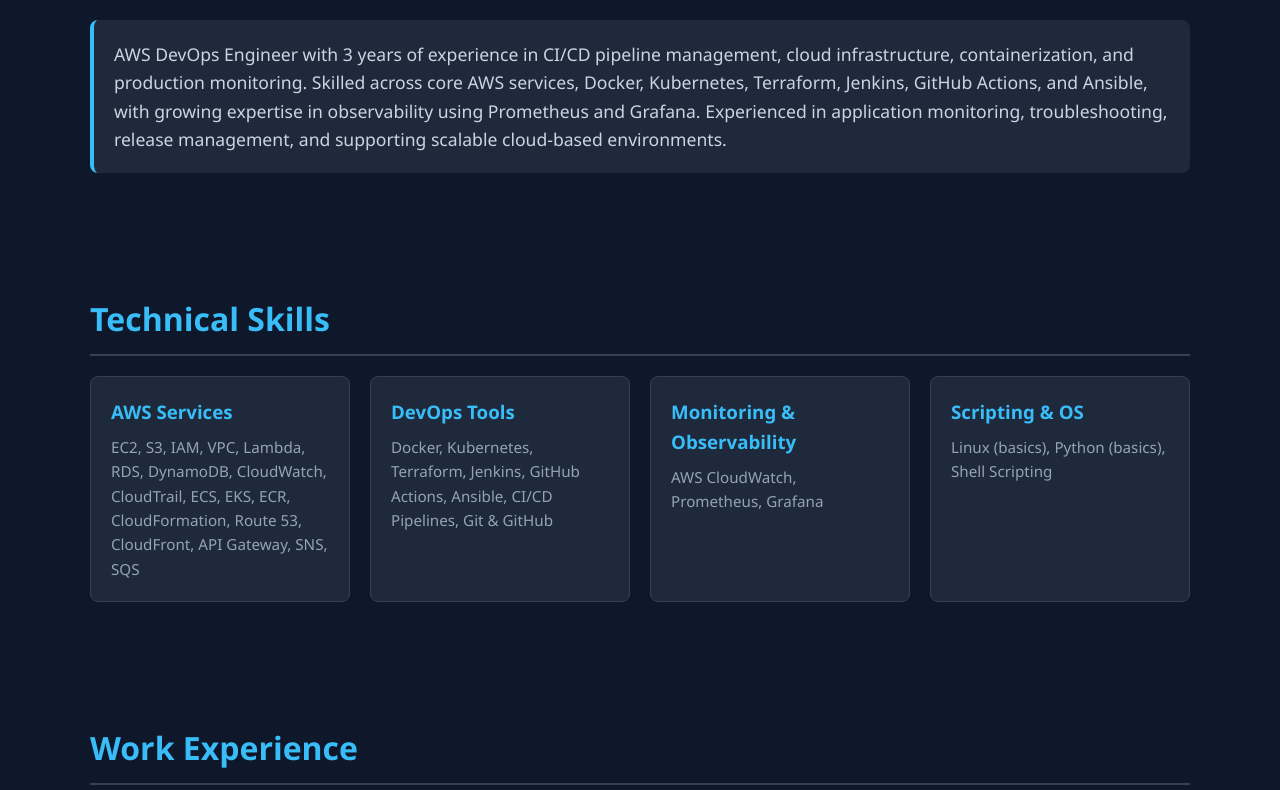
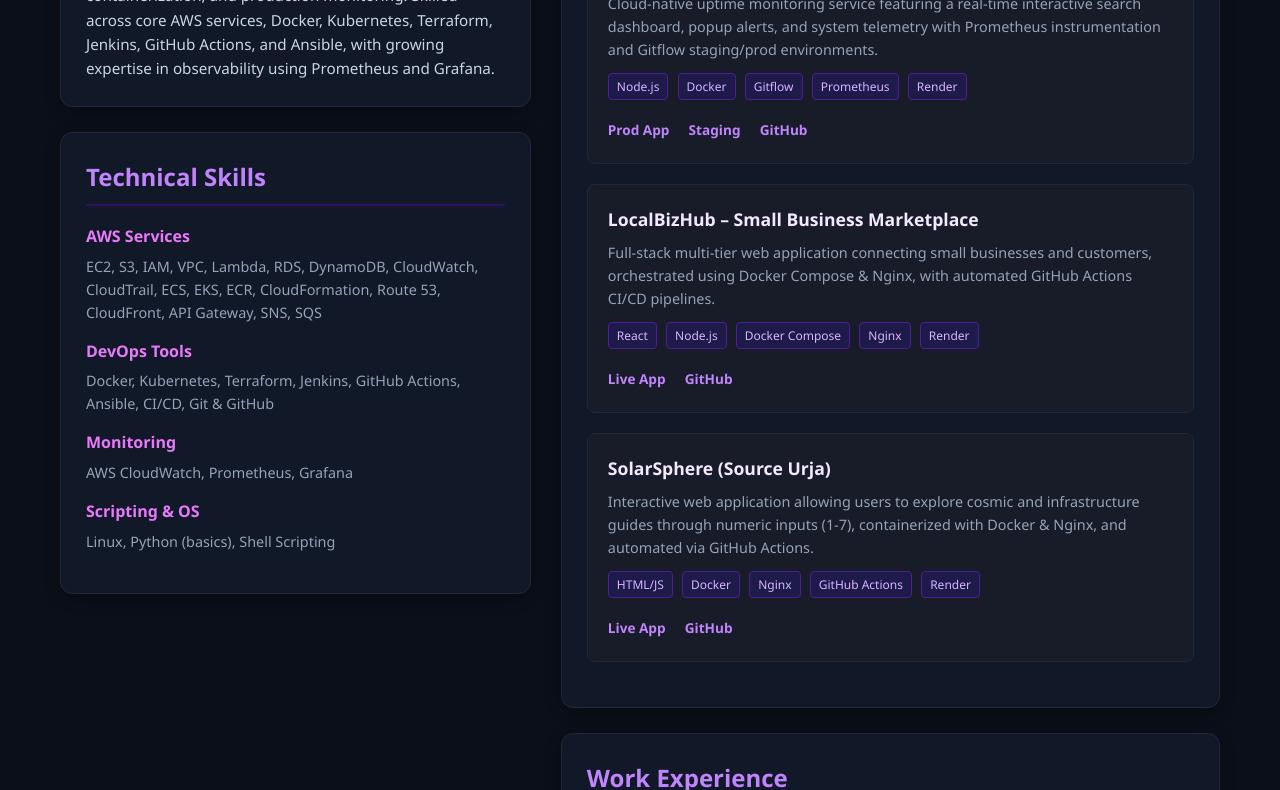
Before and after one commit to jyotirajput2112/portfolio, a plain HTML site: page index.html in a window 1280 px wide. Shown: the part 477-1267 px from the top of the page. Drawn offline with Linux system fonts and the light colour scheme.

Commit message:
Update portfolio layout with center header and sidebar grid

```diff
--- a/index.html
+++ b/index.html
@@ -10,91 +10,76 @@
 </head>
 <body>
 
-    <!-- Header / Hero Section -->
+    <!-- Header / Hero Section (Centered Name & Side-by-side Links) -->
     <header class="hero">
         <div class="container">
             <h1 class="fade-in">Jyoti Rajput</h1>
             <p class="tagline">AWS DevOps Engineer | Bengaluru, India</p>
 
-            <!-- Contact & Social Links (Clickable) -->
+            <!-- Contact & Social Links side-by-side -->
             <div class="contact-links">
                 <a href="tel:6261497113" class="btn"><i class="fa-solid fa-phone"></i> 6261497113</a>
                 <a href="mailto:jrajput0021@gmail.com" class="btn"><i class="fa-solid fa-envelope"></i> jrajput0021@gmail.com</a>
                 <a href="https://github.com/jyotirajput2112" target="_blank" class="btn"><i class="fa-brands fa-github"></i> GitHub</a>
                 <a href="https://www.linkedin.com/in/jyoti-rajput-51ba9118b" target="_blank" class="btn"><i class="fa-brands fa-linkedin"></i> LinkedIn</a>
-                <a href="assets/resume.pdf" target="_blank" class="btn cv-btn"><i class="fa-solid fa-file-arrow-down"></i> Download CV</a>
+                <a href="assets/resume.pdf" target="_blank" class="btn cv-btn"><i class="fa-solid fa-file-arrow-down"></i> CV</a>
             </div>
         </div>
     </header>
 
+    <!-- Main Content Grid: Left (Summary & Skills), Right (Projects & Experience) -->
+    <div class="main-container container">
+
+        <!-- Left Sidebar (Summary & Skills) -->
+        <aside class="left-column">
             <!-- Professional Summary Section -->
-    <section class="section container">
+            <section class="section-box">
                 <h2>Professional Summary</h2>
                 <p class="summary-text">
-            AWS DevOps Engineer with 3 years of experience in CI/CD pipeline management, cloud infrastructure, containerization, and production monitoring. Skilled across core AWS services, Docker, Kubernetes, Terraform, Jenkins, GitHub Actions, and Ansible, with growing expertise in observability using Prometheus and Grafana. Experienced in application monitoring, troubleshooting, release management, and supporting scalable cloud-based environments.
+                    AWS DevOps Engineer with 3 years of experience in CI/CD pipeline management, cloud infrastructure, containerization, and production monitoring. Skilled across core AWS services, Docker, Kubernetes, Terraform, Jenkins, GitHub Actions, and Ansible, with growing expertise in observability using Prometheus and Grafana.
                 </p>
             </section>
 
             <!-- Technical Skills Section -->
-    <section class="section container">
+            <section class="section-box">
                 <h2>Technical Skills</h2>
-        <div class="skills-grid">
-            <div class="skill-card">
+                <div class="skill-category">
                     <h3>AWS Services</h3>
                     <p>EC2, S3, IAM, VPC, Lambda, RDS, DynamoDB, CloudWatch, CloudTrail, ECS, EKS, ECR, CloudFormation, Route 53, CloudFront, API Gateway, SNS, SQS</p>
                 </div>
-            <div class="skill-card">
+                <div class="skill-category">
                     <h3>DevOps Tools</h3>
-                <p>Docker, Kubernetes, Terraform, Jenkins, GitHub Actions, Ansible, CI/CD Pipelines, Git & GitHub</p>
+                    <p>Docker, Kubernetes, Terraform, Jenkins, GitHub Actions, Ansible, CI/CD, Git & GitHub</p>
                 </div>
-            <div class="skill-card">
-                <h3>Monitoring & Observability</h3>
+                <div class="skill-category">
+                    <h3>Monitoring</h3>
                     <p>AWS CloudWatch, Prometheus, Grafana</p>
                 </div>
-            <div class="skill-card">
+                <div class="skill-category">
                     <h3>Scripting & OS</h3>
-                <p>Linux (basics), Python (basics), Shell Scripting</p>
-            </div>
+                    <p>Linux, Python (basics), Shell Scripting</p>
                 </div>
             </section>
+        </aside>
 
-    <!-- Work Experience Section -->
-    <section class="section container">
-        <h2>Work Experience</h2>
-        <div class="experience-card">
-            <h3>AWS DevOps Engineer</h3>
-            <span class="company-duration">Innotab Technologies Pvt Ltd • Bengaluru, India (06/2023 – Present)</span>
-            <ul class="exp-list">
-                <li>Managed and monitored CI/CD pipelines using Jenkins and GitHub Actions for build and deployment activities.</li>
-                <li>Worked with Git and GitHub repositories for source code management and version control.</li>
-                <li>Created and managed Docker containers for application deployment.</li>
-                <li>Assisted in Kubernetes deployment and container orchestration activities.</li>
-                <li>Worked on AWS services including EC2, S3, IAM, VPC, and EKS.</li>
-                <li>Monitored Linux servers and analyzed logs for troubleshooting issues.</li>
-                <li>Supported deployment and release management activities.</li>
-                <li>Used AWS CloudWatch for application monitoring and log analysis.</li>
-                <li>Coordinated with development and operations teams during release cycles.</li>
-                <li>Maintained deployment reports and technical documentation.</li>
-            </ul>
-        </div>
-    </section>
+        <!-- Right Main Content (Projects & Experience) -->
+        <main class="right-column">
 
             <!-- Projects Section -->
-    <section class="section container">
+            <section class="section-box">
                 <h2>Featured Projects</h2>
-        <div class="projects-grid">
 
-            <!-- Project 1: DeployPulse -->
+                <!-- Project 1 -->
                 <div class="project-card">
-                <h3>DeployPulse – Uptime & Infrastructure Monitoring Platform</h3>
-                <p>Cloud-native uptime monitoring service featuring a real-time interactive search dashboard, popup alerts, and system telemetry with Prometheus instrumentation and Gitflow staging/production environments.</p>
+                    <h3>DeployPulse – Uptime & Infrastructure Monitoring</h3>
+                    <p>Cloud-native uptime monitoring service featuring a real-time interactive search dashboard, popup alerts, and system telemetry with Prometheus instrumentation and Gitflow staging/prod environments.</p>
                     <div class="tech-stack"><span>Node.js</span> <span>Docker</span> <span>Gitflow</span> <span>Prometheus</span> <span>Render</span></div>
                     <a href="https://deploypulse-prod.onrender.com" target="_blank" class="project-link">Prod App</a>
-                <a href="https://deploypulse-staging.onrender.com" target="_blank" class="project-link">Staging App</a>
+                    <a href="https://deploypulse-staging.onrender.com" target="_blank" class="project-link">Staging</a>
                     <a href="https://github.com/jyotirajput2112/deploypulse" target="_blank" class="project-link">GitHub</a>
                 </div>
 
-            <!-- Project 2: LocalBizHub -->
+                <!-- Project 2 -->
                 <div class="project-card">
                     <h3>LocalBizHub – Small Business Marketplace</h3>
                     <p>Full-stack multi-tier web application connecting small businesses and customers, orchestrated using Docker Compose & Nginx, with automated GitHub Actions CI/CD pipelines.</p>
@@ -103,7 +88,7 @@
                     <a href="https://github.com/jyotirajput2112/LocalBizHub" target="_blank" class="project-link">GitHub</a>
                 </div>
 
-            <!-- Project 3: SolarSphere -->
+                <!-- Project 3 -->
                 <div class="project-card">
                     <h3>SolarSphere (Source Urja)</h3>
                     <p>Interactive web application allowing users to explore cosmic and infrastructure guides through numeric inputs (1-7), containerized with Docker & Nginx, and automated via GitHub Actions.</p>
@@ -111,16 +96,32 @@
                     <a href="https://solarsphere.onrender.com" target="_blank" class="project-link">Live App</a>
                     <a href="https://github.com/jyotirajput2112/SolarSphere" target="_blank" class="project-link">GitHub</a>
                 </div>
+            </section>
 
+            <!-- Work Experience Section -->
+            <section class="section-box">
+                <h2>Work Experience</h2>
+                <div class="experience-card">
+                    <h3>AWS DevOps Engineer</h3>
+                    <span class="company-duration">Innotab Technologies Pvt Ltd • Bengaluru, India (06/2023 – Present)</span>
+                    <ul class="exp-list">
+                        <li>Managed and monitored CI/CD pipelines using Jenkins and GitHub Actions for build and deployment activities.</li>
+                        <li>Created and managed Docker containers and assisted in Kubernetes deployment and container orchestration.</li>
+                        <li>Worked on core AWS services including EC2, S3, IAM, VPC, and EKS.</li>
+                        <li>Monitored Linux servers, analyzed logs via AWS CloudWatch, and handled troubleshooting.</li>
+                        <li>Coordinated with development and operations teams during release cycles.</li>
+                    </ul>
                 </div>
             </section>
+
+        </main>
+    </div>
 
     <!-- Footer -->
     <footer>
         <p>&copy; 2026 Jyoti Rajput. All rights reserved.</p>
     </footer>
 
-    <!-- JavaScript File Link -->
     <script src="script.js"></script>
 </body>
 </html>
--- a/style.css
+++ b/style.css
@@ -6,209 +6,205 @@
 }
 
 body {
-    background-color: #0f172a;
+    background-color: #0b0f19;
     color: #e2e8f0;
     line-height: 1.6;
 }
 
 .container {
-    max-width: 1100px;
+    max-width: 1200px;
     margin: 0 auto;
     padding: 0 20px;
 }
 
-/* Hero Section */
+/* Hero Section - Centered */
 .hero {
-    background: linear-gradient(135deg, #1e293b, #0f172a);
-    padding: 80px 0;
+    background: linear-gradient(135deg, #171c28, #111827);
+    padding: 50px 0;
     text-align: center;
-    border-bottom: 1px solid #334155;
+    border-bottom: 2px solid #2e1065;
+    box-shadow: 0 4px 20px rgba(0,0,0,0.5);
 }
 
 .hero h1 {
     font-size: 3rem;
-    color: #38bdf8;
-    margin-bottom: 10px;
+    color: #c084fc; /* Elegant Purple accent */
+    margin-bottom: 5px;
+    letter-spacing: 1px;
 }
 
 .tagline {
-    font-size: 1.2rem;
+    font-size: 1.15rem;
     color: #94a3b8;
-    margin-bottom: 30px;
+    margin-bottom: 25px;
 }
 
-/* Contact & Action Buttons */
+/* Side-by-side Contact Links */
 .contact-links {
     display: flex;
     justify-content: center;
     flex-wrap: wrap;
-    gap: 15px;
+    gap: 12px;
 }
 
 .btn {
-    background-color: #334155;
-    color: #f8fafc;
-    padding: 10px 20px;
+    background-color: #1e1b4b;
+    color: #f3e8ff;
+    padding: 8px 16px;
     border-radius: 6px;
     text-decoration: none;
     font-weight: 600;
-    transition: background 0.3s, transform 0.2s;
+    font-size: 0.9rem;
+    border: 1px solid #4c1d95;
+    transition: all 0.3s ease;
     display: inline-flex;
     align-items: center;
     gap: 8px;
 }
 
 .btn:hover {
-    background-color: #0284c7;
+    background-color: #7c3aed;
+    color: #fff;
     transform: translateY(-2px);
+    box-shadow: 0 4px 12px rgba(124, 58, 237, 0.4);
 }
 
 .cv-btn {
-    background-color: #0369a1;
+    background-color: #581c87;
 }
 
-/* Sections */
-.section {
-    padding: 60px 0;
+/* Two Column Layout Grid */
+.main-container {
+    display: grid;
+    grid-template-columns: 1fr 1.4fr;
+    gap: 30px;
+    margin-top: 40px;
+    margin-bottom: 60px;
 }
 
-.section h2 {
-    font-size: 2rem;
-    color: #38bdf8;
-    margin-bottom: 20px;
-    border-bottom: 2px solid #334155;
-    padding-bottom: 10px;
+@media(max-width: 900px) {
+    .main-container {
+        grid-template-columns: 1fr;
+    }
+}
+
+/* Section Box Styling */
+.section-box {
+    background: #111827;
+    padding: 25px;
+    border-radius: 12px;
+    border: 1px solid #1f2937;
+    margin-bottom: 25px;
+    box-shadow: 0 4px 15px rgba(0,0,0,0.3);
+}
+
+.section-box h2 {
+    font-size: 1.5rem;
+    color: #c084fc;
+    margin-bottom: 18px;
+    border-bottom: 2px solid #2e1065;
+    padding-bottom: 8px;
 }
 
 .summary-text {
-    font-size: 1.1rem;
+    font-size: 0.95rem;
     color: #cbd5e1;
-    background: #1e293b;
+}
+
+/* Skills in Left Box */
+.skill-category {
+    margin-bottom: 15px;
+}
+
+.skill-category h3 {
+    font-size: 1rem;
+    color: #e879f9;
+    margin-bottom: 5px;
+}
+
+.skill-category p {
+    font-size: 0.9rem;
+    color: #94a3b8;
+}
+
+/* Project Cards */
+.project-card, .experience-card {
+    background: #171c28;
     padding: 20px;
     border-radius: 8px;
-    border-left: 4px solid #38bdf8;
+    border: 1px solid #1f2937;
+    margin-bottom: 20px;
+    transition: transform 0.3s, border-color 0.3s;
 }
 
-/* Skills Grid */
-.skills-grid {
-    display: grid;
-    grid-template-columns: repeat(auto-fit, minmax(250px, 1fr));
-    gap: 20px;
+.project-card:hover, .experience-card:hover {
+    transform: translateY(-3px);
+    border-color: #7c3aed;
 }
 
-.skill-card, .experience-card {
-    background: #1e293b;
-    padding: 20px;
-    border-radius: 8px;
-    border: 1px solid #334155;
-    transition: transform 0.3s;
-}
-
-.skill-card:hover, .experience-card:hover {
-    transform: translateY(-3px);
-    border-color: #38bdf8;
-}
-
-.skill-card h3, .experience-card h3 {
-    color: #38bdf8;
+.project-card h3, .experience-card h3 {
+    color: #f3e8ff;
+    font-size: 1.1rem;
     margin-bottom: 8px;
 }
 
-.skill-card p, .company-duration, .exp-list li {
+.project-card p, .exp-list li {
     color: #94a3b8;
-    font-size: 0.95rem;
+    font-size: 0.9rem;
+    margin-bottom: 12px;
 }
 
 .company-duration {
     display: block;
-    margin-bottom: 12px;
+    margin-bottom: 10px;
     font-style: italic;
+    color: #a78bfa;
+    font-size: 0.85rem;
 }
 
 .exp-list {
-    padding-left: 20px;
+    padding-left: 18px;
 }
 
 .exp-list li {
-    margin-bottom: 8px;
-}
-
-/* Projects Grid */
-.projects-grid {
-    display: grid;
-    grid-template-columns: repeat(auto-fit, minmax(300px, 1fr));
-    gap: 25px;
-}
-
-.project-card {
-    background: #1e293b;
-    padding: 25px;
-    border-radius: 8px;
-    border: 1px solid #334155;
-    transition: transform 0.3s;
-}
-
-.project-card:hover {
-    transform: translateY(-5px);
-    border-color: #0284c7;
-}
-
-.project-card h3 {
-    color: #f1f5f9;
-    margin-bottom: 10px;
-}
-
-.project-card p {
-    color: #94a3b8;
-    font-size: 0.95rem;
-    margin-bottom: 15px;
+    margin-bottom: 6px;
 }
 
 .tech-stack {
-    margin-bottom: 15px;
+    margin-bottom: 12px;
 }
 
 .tech-stack span {
-    background: #0f172a;
-    color: #38bdf8;
-    font-size: 0.8rem;
-    padding: 4px 8px;
+    background: #1e1b4b;
+    color: #d8b4fe;
+    font-size: 0.75rem;
+    padding: 3px 8px;
     border-radius: 4px;
     margin-right: 5px;
     display: inline-block;
     margin-bottom: 5px;
+    border: 1px solid #4c1d95;
 }
 
 .project-link {
-    color: #38bdf8;
+    color: #c084fc;
     text-decoration: none;
     font-weight: 600;
     margin-right: 15px;
-    font-size: 0.9rem;
+    font-size: 0.85rem;
 }
 
 .project-link:hover {
     text-decoration: underline;
+    color: #e879f9;
 }
 
 /* Footer */
 footer {
     text-align: center;
     padding: 20px;
-    background: #090d16;
+    background: #080c14;
     color: #64748b;
-    font-size: 0.9rem;
-    border-top: 1px solid #1e293b;
+    font-size: 0.85rem;
+    border-top: 1px solid #1f2937;
 }
-
-/* Scroll Animation Class added via JS */
-.reveal {
-    opacity: 0;
-    transform: translateY(30px);
-    transition: all 0.8s ease;
-}
-
-.reveal.active {
-    opacity: 1;
-    transform: translateY(0);
-}
```
Lines whose indentation alone changed are shown as unchanged.
